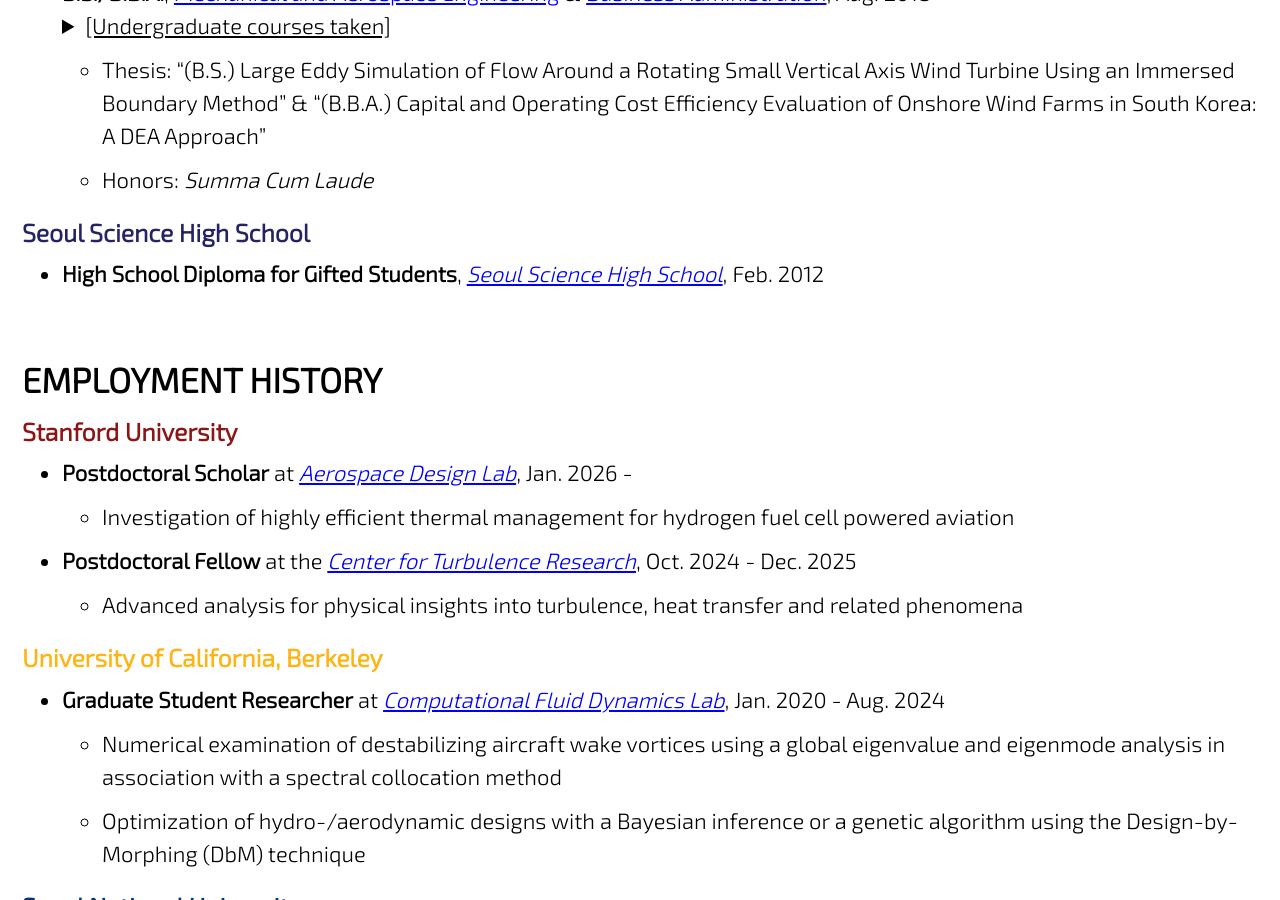
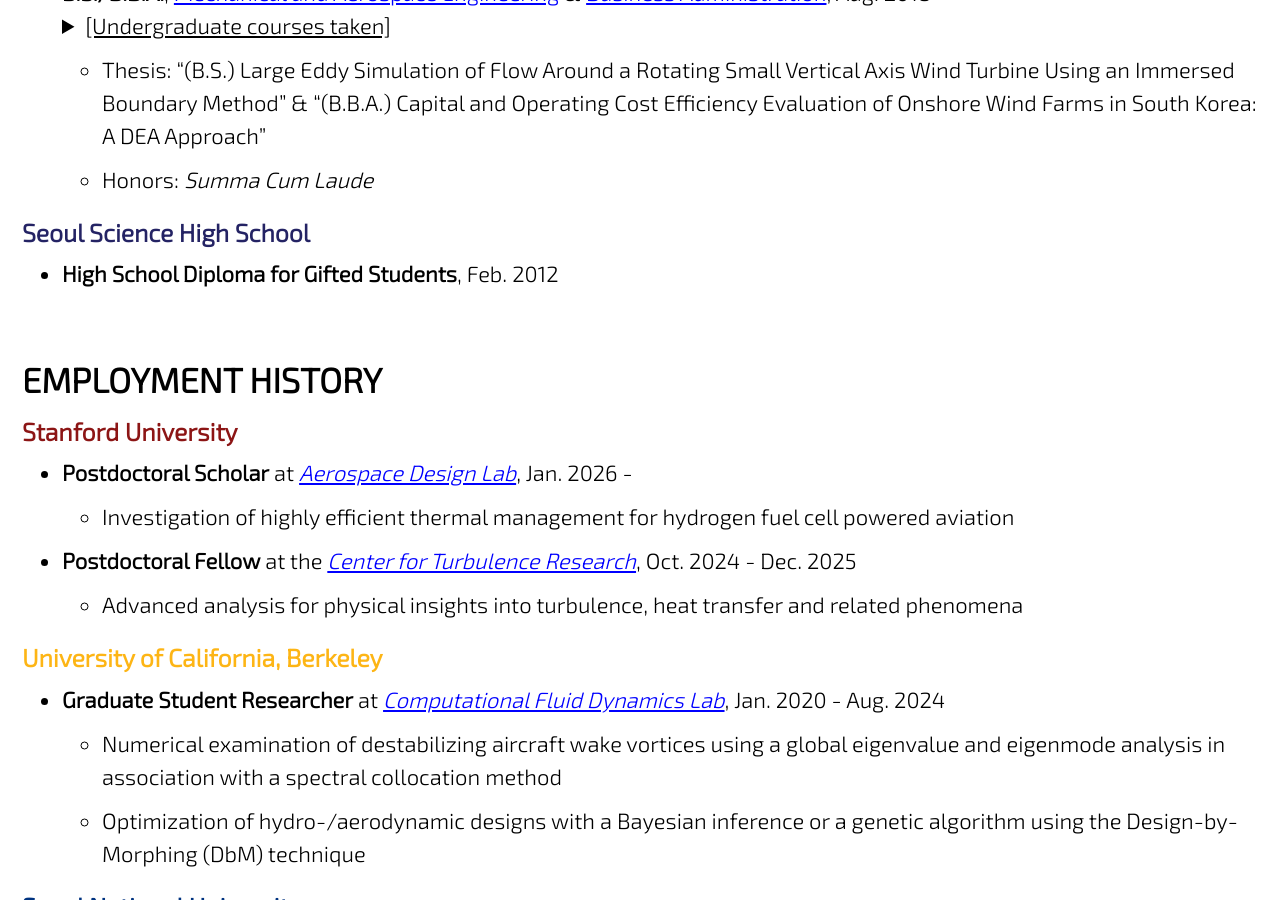
Before and after one commit to jun9303/jun9303.github.io, a Jekyll site: the page built from _pages/about_me.md, in a window 1280 px wide and 900 px high, scrolled down 1418 px. Built offline with Jekyll 4.4.1, drawn with Linux system fonts in a browser that asks for light colours; cached includes are drawn as plain includes.

Commit message:
Minor updates

```diff
--- a/_pages/about_me.md
+++ b/_pages/about_me.md
@@ -50,7 +50,7 @@ feature_row:
   + Honors: *Summa Cum Laude*
 
 ### <span style="color: #242364">Seoul Science High School</span>
-- **High School Diploma for Gifted Students**, *[Seoul Science High School](http://en.sshs.hs.kr)*, Feb. 2012
+- **High School Diploma for Gifted Students**, Feb. 2012
 
 # EMPLOYMENT HISTORY
 
```
